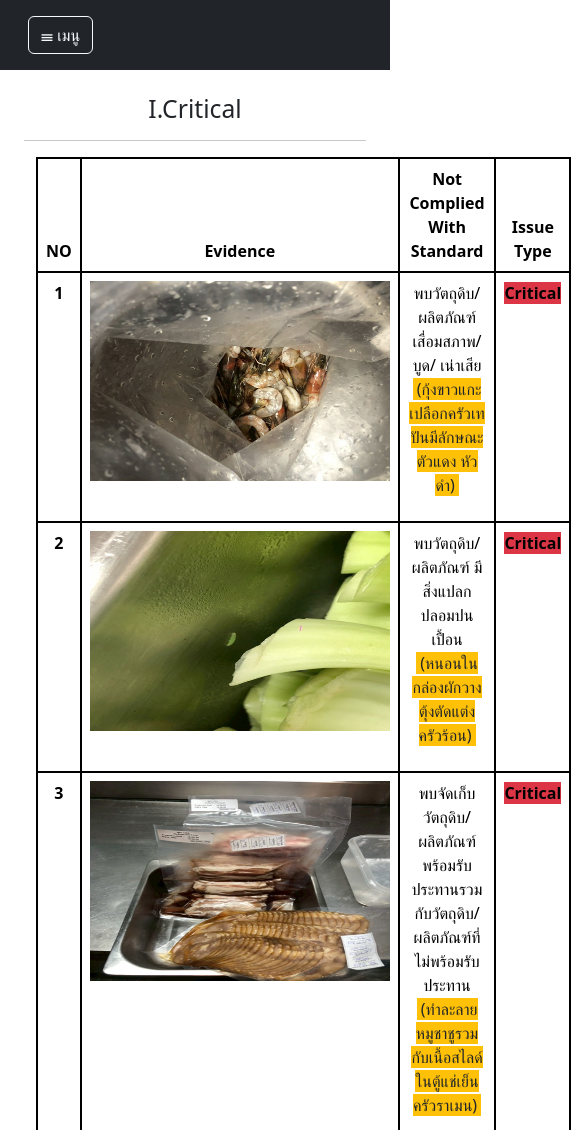
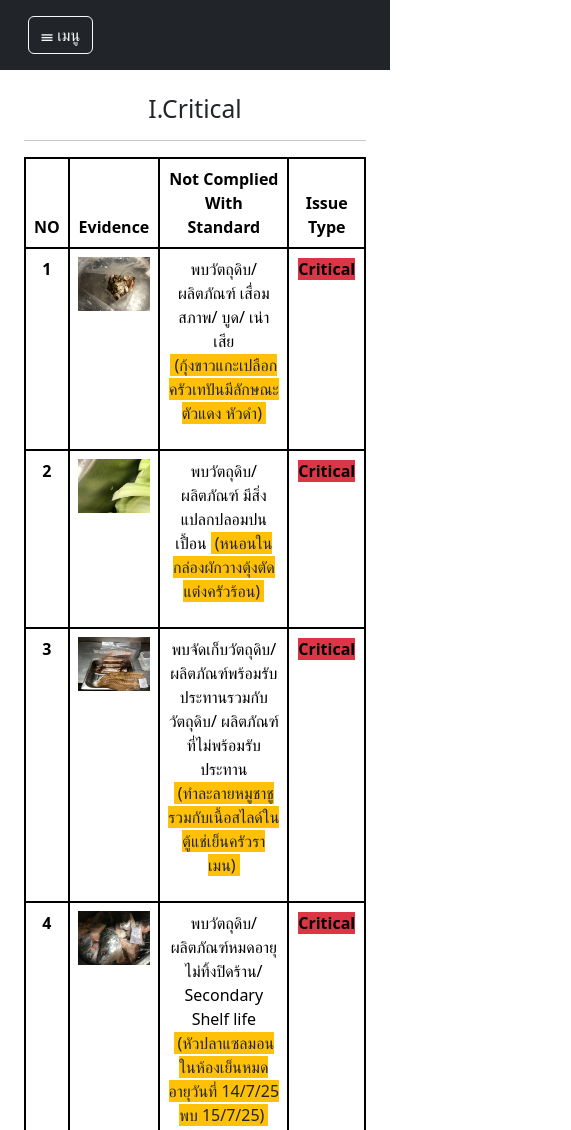
Before and after one commit to Worxwvt/RQA_REPORT, a plain HTML site: page Critical.html in a window 390 px wide. Shown: the top 1130 px of the page, 571 px wide, since content can reach past the window. Drawn offline with nearby package versions, Linux system fonts and the light colour scheme.

Commit message:
Update Critical.html

```diff
--- a/Critical.html
+++ b/Critical.html
@@ -21,6 +21,21 @@
     th {
       background-color: #f2f2f2;
     }
+
+    .table-responsive {
+  overflow-x: auto;
+  -webkit-overflow-scrolling: touch;
+}
+    @media (max-width: 576px) {
+  img {
+    width: 100%;
+    height: auto;
+  }
+  .table td img {
+    max-width: 100px;
+  }
+}
+
   </style>
 
 </head>
@@ -92,7 +107,7 @@
       <hr>
     </section>
 
-    <div class="container">
+    <div class="table-responsive">
 
 <table class="table">
   <thead>
```
